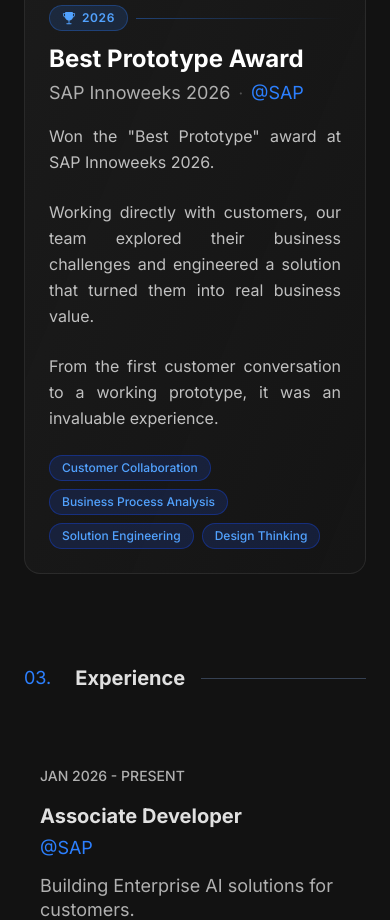
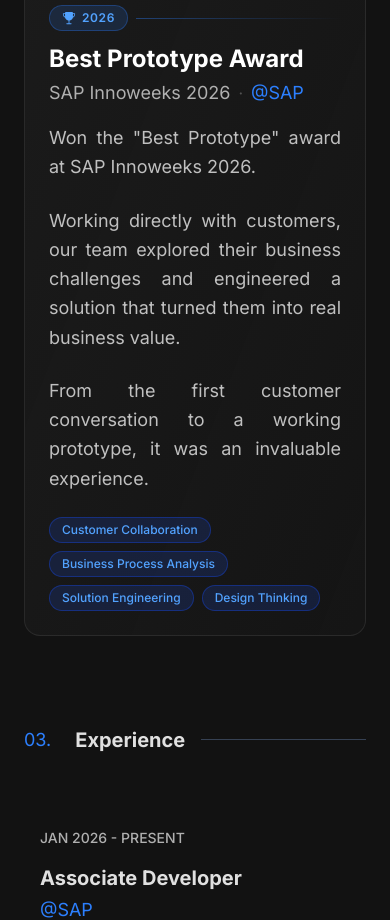
Before and after one commit to marionikolov17/new-portfolio, a Next.js app: page / in a window 390 px wide. Shown: the part 2280-3200 px from the top of the page. Built offline with nearby package versions, Linux system fonts and the light colour scheme.

Commit message:
fix: awards card text was not consistent with other text sizes on mobile

```diff
--- a/src/components/awards-section.tsx
+++ b/src/components/awards-section.tsx
@@ -129,7 +129,7 @@
           {description.map((paragraph, index) => (
             <p
               key={index}
-              className="text-secondary-text-300 text-base md:text-lg leading-relaxed text-justify sm:text-start"
+              className="text-secondary-text-300 text-lg leading-relaxed text-justify sm:text-start"
             >
               {paragraph}
             </p>
```
